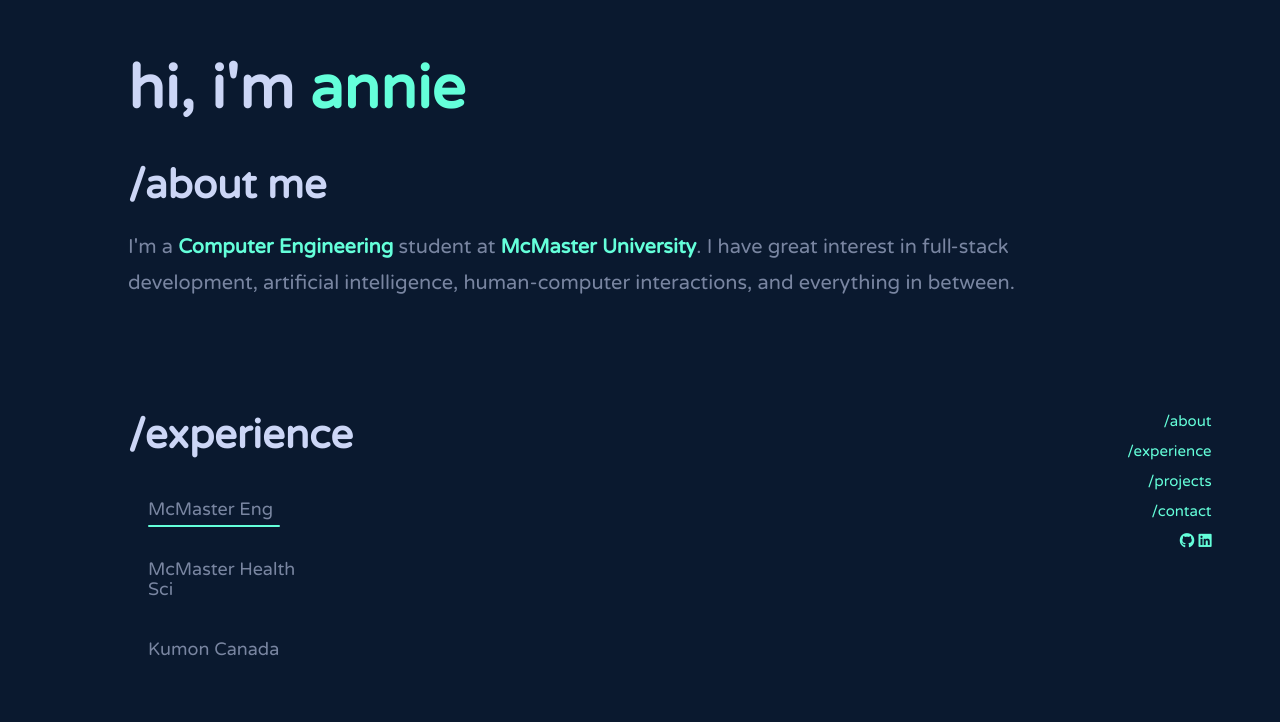
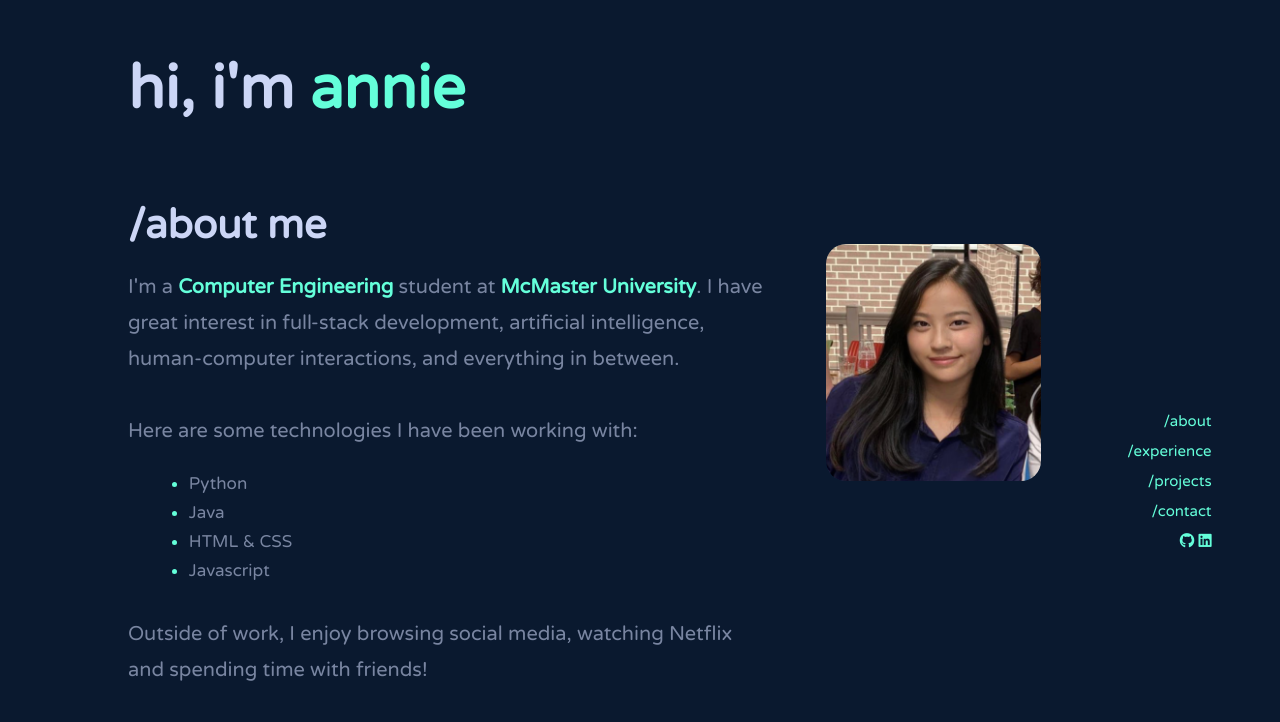
Before and after one commit to phanannie/Portfolio, a plain HTML site: page index.html in a window 1280 px wide. Shown: the part 149-871 px from the top of the page. Drawn offline with Linux system fonts and the light colour scheme.

Commit message:
updating

```diff
--- a/index.html
+++ b/index.html
@@ -43,16 +43,38 @@
 <!-----------------about------------------>
     <div id="about">
         <div class="container">
+            <div class="row">
+                <div class="about-col-1">
                     <h1 class="sub-title">/about me</h1>
                     <p class="paragraph">
-                I'm a <strong class="about-bold-1">Computer Engineering</strong> student at
-                <strong class="about-bold-2">McMaster University</strong>.
+                        I'm a
+                        <a href="https://www.eng.mcmaster.ca/ece/programs/degree-options/beng-computer-engineering/"><strong class="about-bold-1">Computer Engineering</strong></a>
+                        student at
+                        <a href="https://www.mcmaster.ca/"><strong class="about-bold-2">McMaster University</strong></a>.
                         I have great interest in full-stack development, artificial intelligence,
                         human-computer interactions, and everything in between.
+                        <br><br>
+                        Here are some technologies I have been working with:
+                    </p>
+                    <div class="about-list">
+                        <ul>
+                            <li>Python</li>
+                            <li>Java</li>
+                            <li>HTML & CSS</li>
+                            <li>Javascript</li>
+                        </ul>
+                    </div>
+                    <p class="paragraph">
+                        Outside of work, I enjoy browsing social media, watching Netflix and spending time with friends!
                     </p>
                 </div>
+                <div class="about-col-2">
+                    <img src="images/portrait.png" class="self-image">
                 </div>
 
+            </div>
+        </div>
+    </div>
 <!-----------------experience------------------>
 <div id="experience">
     <div class="container">
@@ -69,7 +91,7 @@
             <div class="experience-col-2" >
                 <div class="tab-contents active-tab" id= "McMaster1">
                     <h2 class="sub-title-2">
-                        Software Communications Engineer @ <span class="experience-bold">Department of Engineering, McMaster University</span>
+                        Programming and Web Assistant @ <span class="experience-bold">Department of Engineering, McMaster University</span>
                     </h2>
                     <h3 class="experience-date">Apr 2023 - Present</h3>
                     <div class="experience-list">
--- a/style.css
+++ b/style.css
@@ -114,12 +114,34 @@
 #about{
     color: #ebebeb;
 }
+.row{
+    display: flex;
+    justify-content: space-between;
+    flex-wrap: wrap;
+    margin-top: 40px;
+}
+.about-col-1{
+    flex-basis: 70%;
+}
+.about-col-2 img{
+    width: 70%;
+    border-radius: 20px;
+    transition: background 0.5s, transform 0.5s;
+    background-color: #0f2546;
+    margin-left: -6%;
+    margin-top: 20%;
+}
+.about-col-2 img:hover{
+    transform: translateY(-10px);
+}
+.about-col-2{
+    flex-basis: 30%;
+}
 .sub-title {
     font-size: 40px;
     font-weight: 600;
     margin-top: 30px;
-    color: #ccd6f6
-    ;
+    color: #ccd6f6;
 }
 .paragraph {
     margin-right: 10%;
@@ -128,9 +150,32 @@
     margin-top: 30px;
     font-size: 20px;
 }
-.about-bold-1, .about-bold-2 {
+.about-bold-1, .about-bold-2{
     color: #64ffda;
     font-weight: bold;
+}
+a:link{
+    text-decoration: none;
+}
+.about-bold-1:hover{
+    color: #ccd6f6;
+}
+.about-bold-2:hover{
+    color: #ccd6f6;
+}
+.about-list{
+    margin-top: 3%;
+    color: #ccd6f692;
+    margin-left: 5%;
+}
+.about-list ul li{
+    line-height: 170%;
+    margin-left: 25px;
+    font-size: 17px;
+    list-style-type: disc;
+}
+.about-list ul li::marker{
+    color: #64ffda;
 }
 
 
@@ -147,7 +192,7 @@
 }
 .experience-col-2{
     flex-basis: 68%;
-    margin-top: 120px;
+    margin-top: 10%;
     margin-right: 12%;
     margin-bottom: 20px;
     margin-left: 0;
@@ -252,9 +297,10 @@
 }
 .prj-icon{
     color: #64ffda;
+    transform: scale(0.8);
 }
 .prj-link{
-    margin-left: 50%;
+    margin-left: 360px;
     transform: scale(0.6);
 }
 .website{
@@ -287,7 +333,6 @@
 }
 .projects-list div h2{
     font-size: 40px;
-    font-width: 500;
     margin-bottom: 15px;
 }
 .projects-list div a{
@@ -313,7 +358,7 @@
     transition: background 0.5s;
 }
 .btn:hover{
-    background: #0a192f;
+    background: #64ffda;
 }
 
 /*CONTACT SECTION*/
@@ -324,6 +369,7 @@
 .contact-right{
     flex-basis: 60%;
     margin-right: 11.5%;
+    margin-top: 6%;
 }
 .contact-left p{
     margin-top: 30px;
```
Also changed, not shown: images/portrait.png (added), 1 other file. Lines whose indentation alone changed are shown as unchanged.
